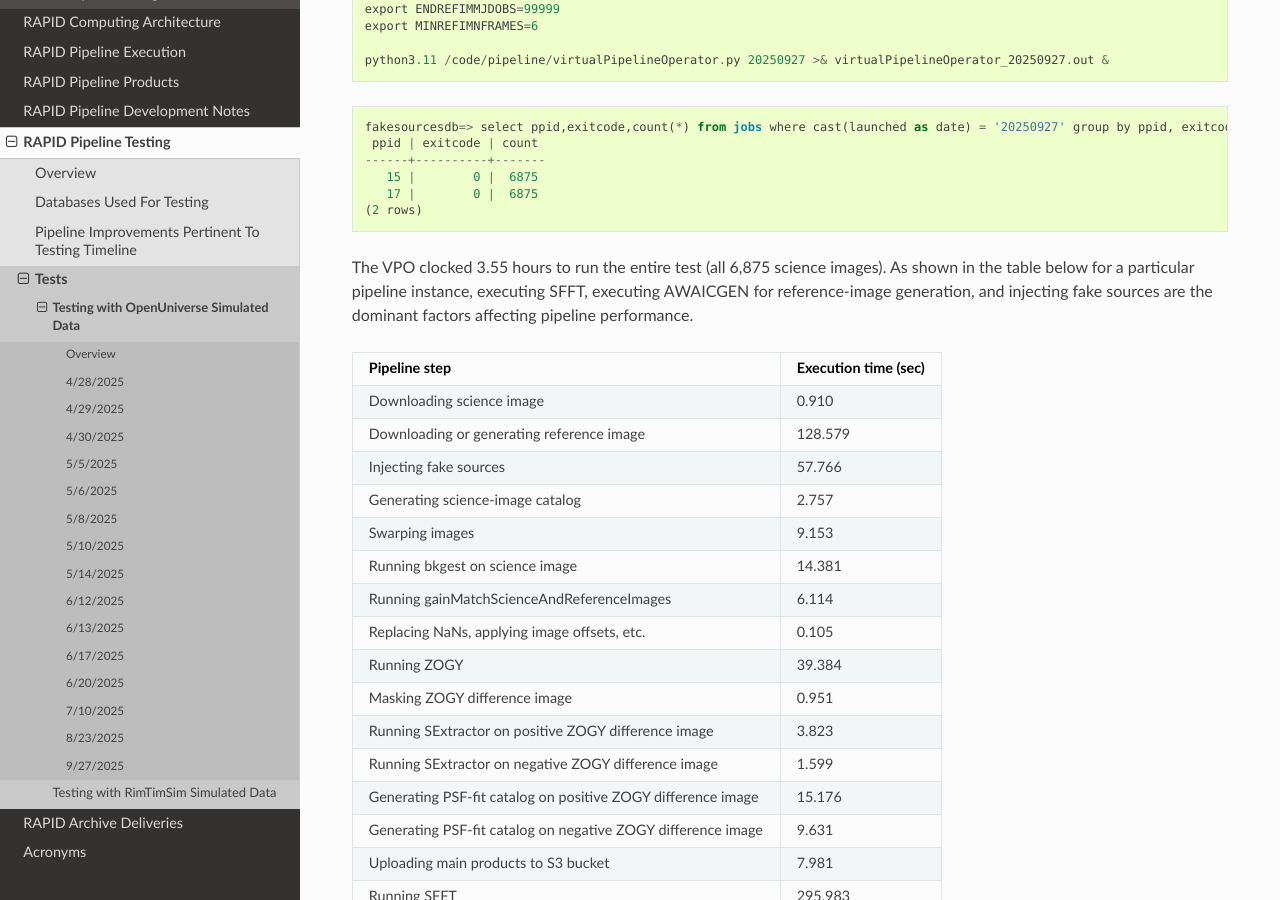
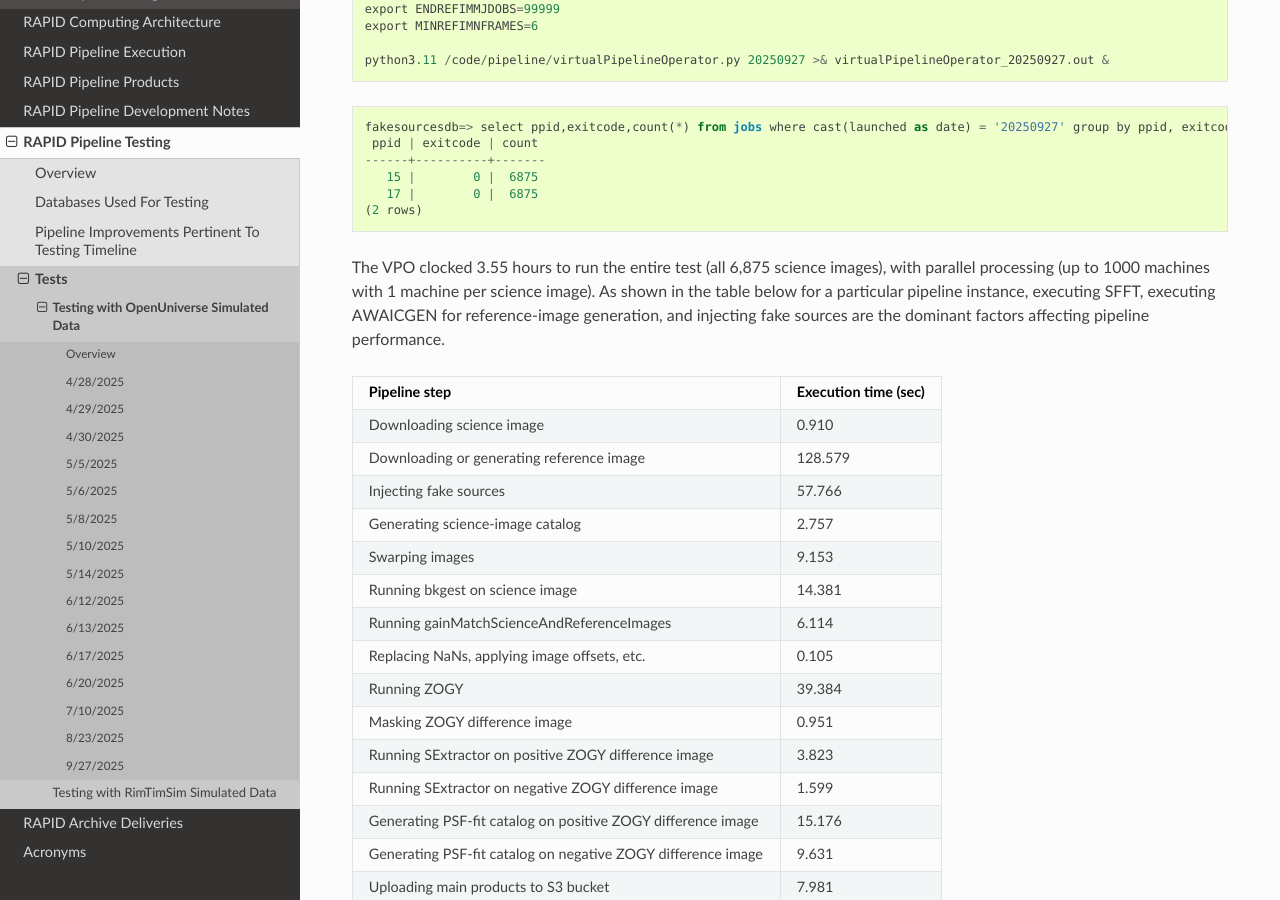
Before and after one commit to Caltech-IPAC/rapid, a Sphinx documentation site: the page built from docs/source/dev/openuniv_tests.rst, in a window 1280 px wide and 900 px high, scrolled down 26826 px. Built offline with Sphinx 7.4.7 and the Read the Docs theme 3.1.0, drawn with Linux system fonts in a browser that asks for light colours; formulas are drawn with MathJax 3.

Commit message:
Added more info.

```diff
--- a/docs/source/dev/openuniv_tests.rst
+++ b/docs/source/dev/openuniv_tests.rst
@@ -978,7 +978,8 @@ A new capability is computing an SExtractor catalog for the naive difference ima
        17 |        0 |  6875
     (2 rows)
 
-The VPO clocked 3.55 hours to run the entire test (all 6,875 science images).
+The VPO clocked 3.55 hours to run the entire test (all 6,875 science images),
+with parallel processing (up to 1000 machines with 1 machine per science image).
 As shown in the table below for a particular pipeline instance, executing SFFT,
 executing AWAICGEN for reference-image generation, and injecting fake sources
 are the dominant factors affecting pipeline performance.
```
